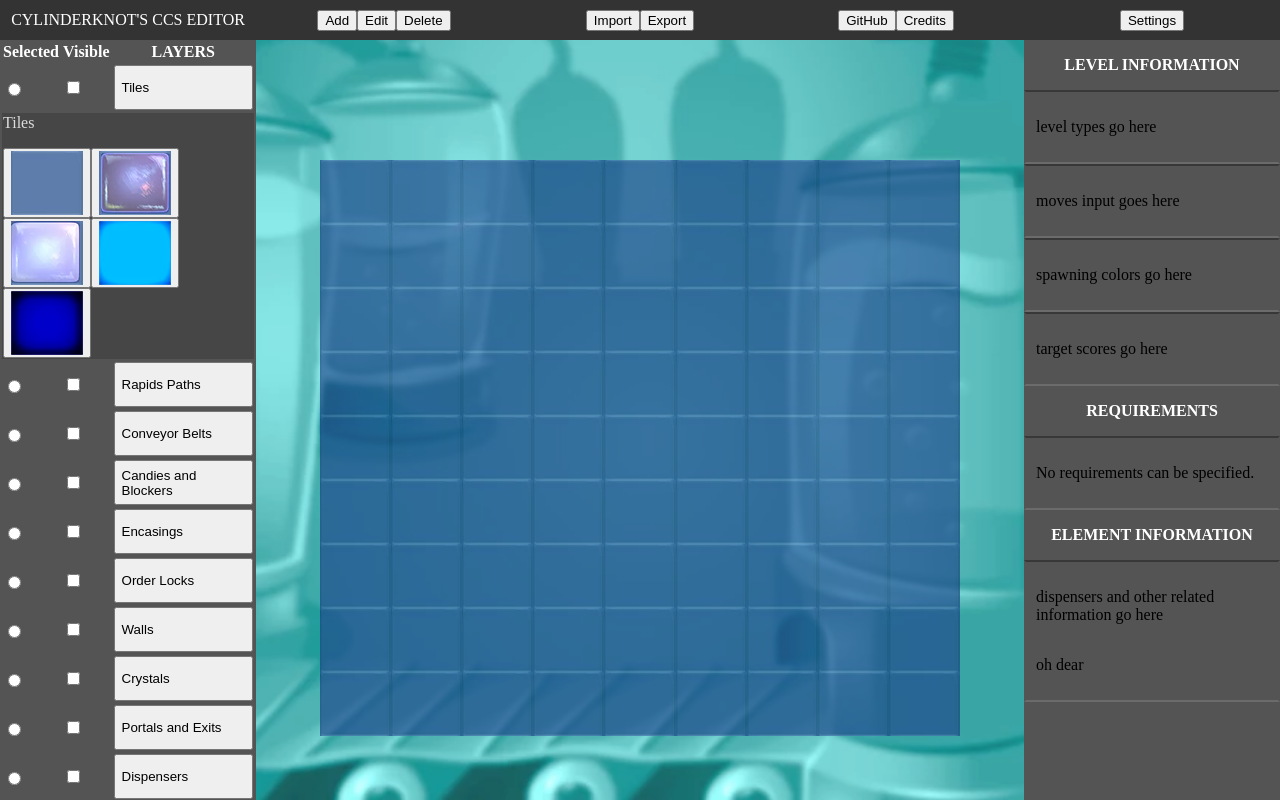
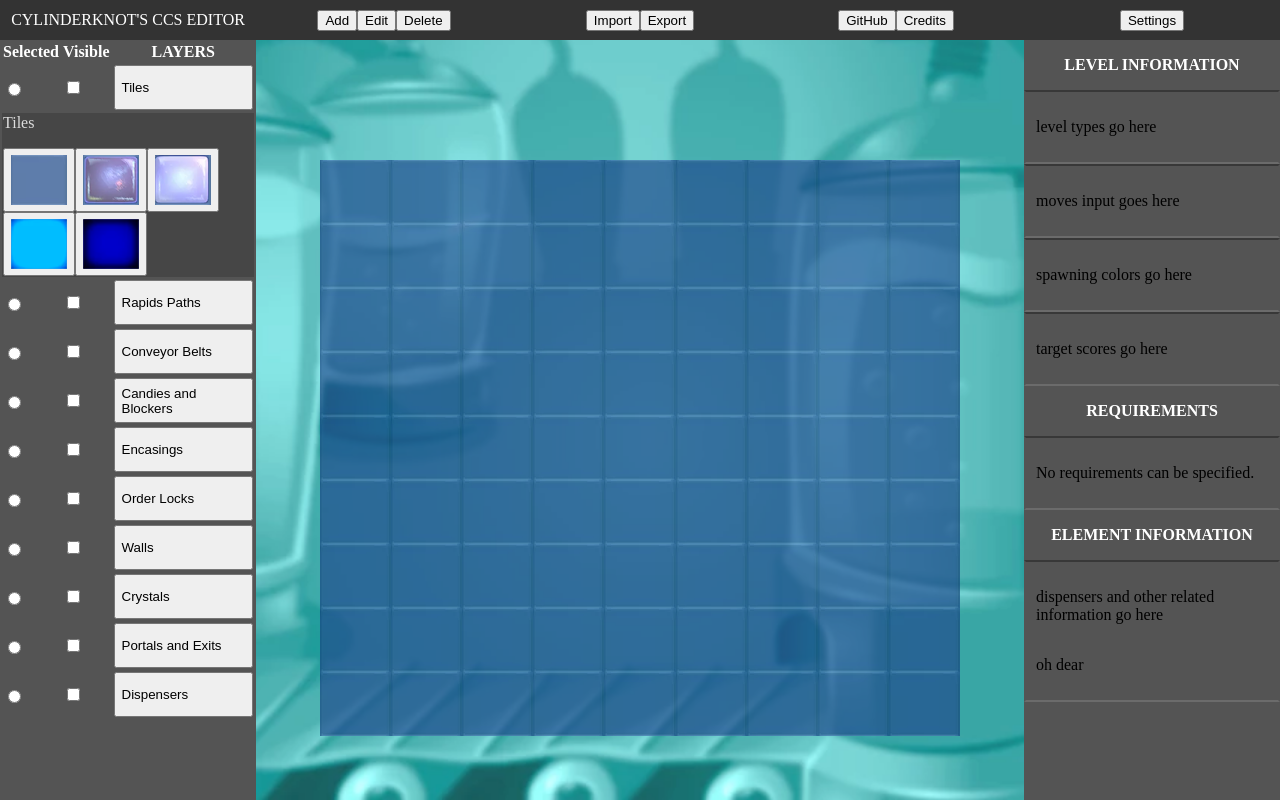
Before and after one commit to CylinderKnot/CylinderKnot-s-CCS-Editor, a plain HTML site: page index.html in a window 1280 px wide. Both pictures are taken after a click on the button "Tiles". Drawn offline with Linux system fonts and the light colour scheme.

Commit message:
elements display more consistently in the Layers panel

```diff
--- a/styles.css
+++ b/styles.css
@@ -88,6 +88,17 @@
   flex-wrap: wrap;
 }
 
+.elements-container button {
+  width: 72px;
+  height: 64px;
+}
+
+.elements-container .selectionImage {
+  width: 100%;
+  height: 100%;
+  object-fit: contain;
+}
+
 .element-selected {
   background-color: hsla(0, 0%, 100%, 0.565);
   border-radius: 5px;
```
